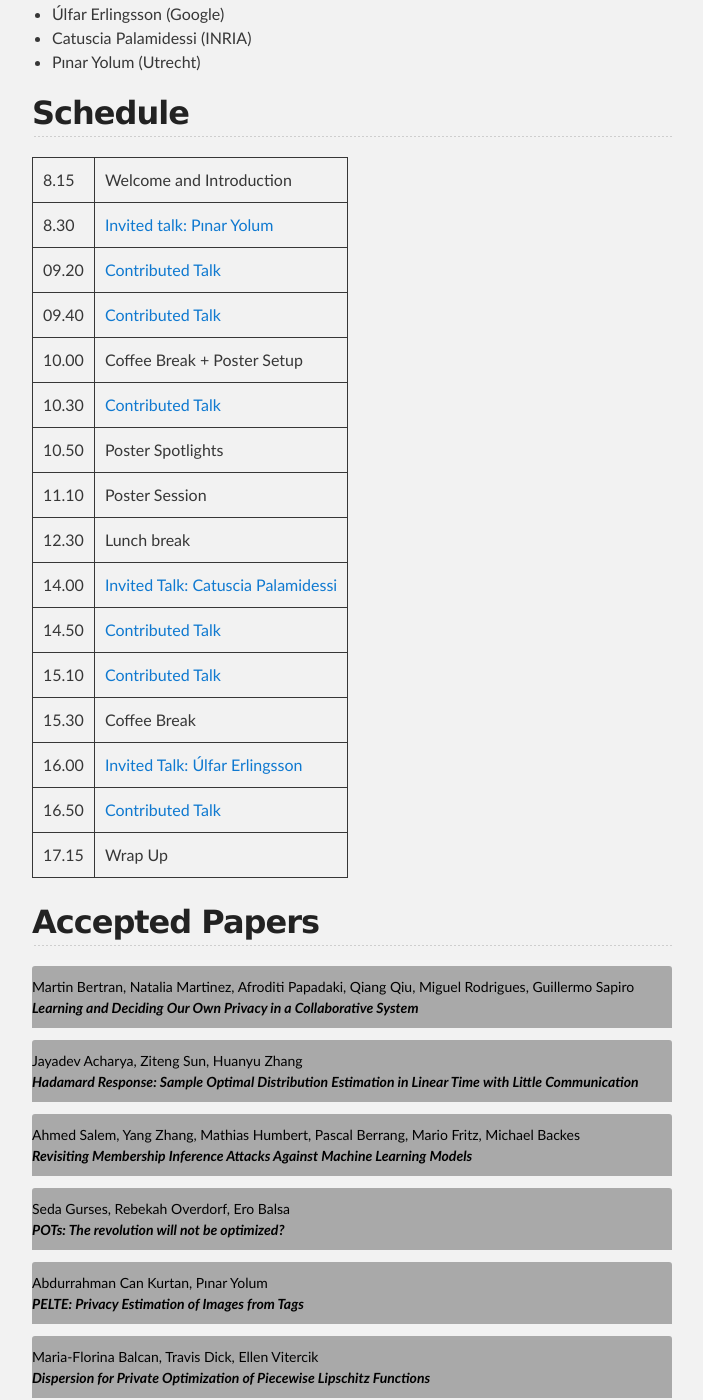
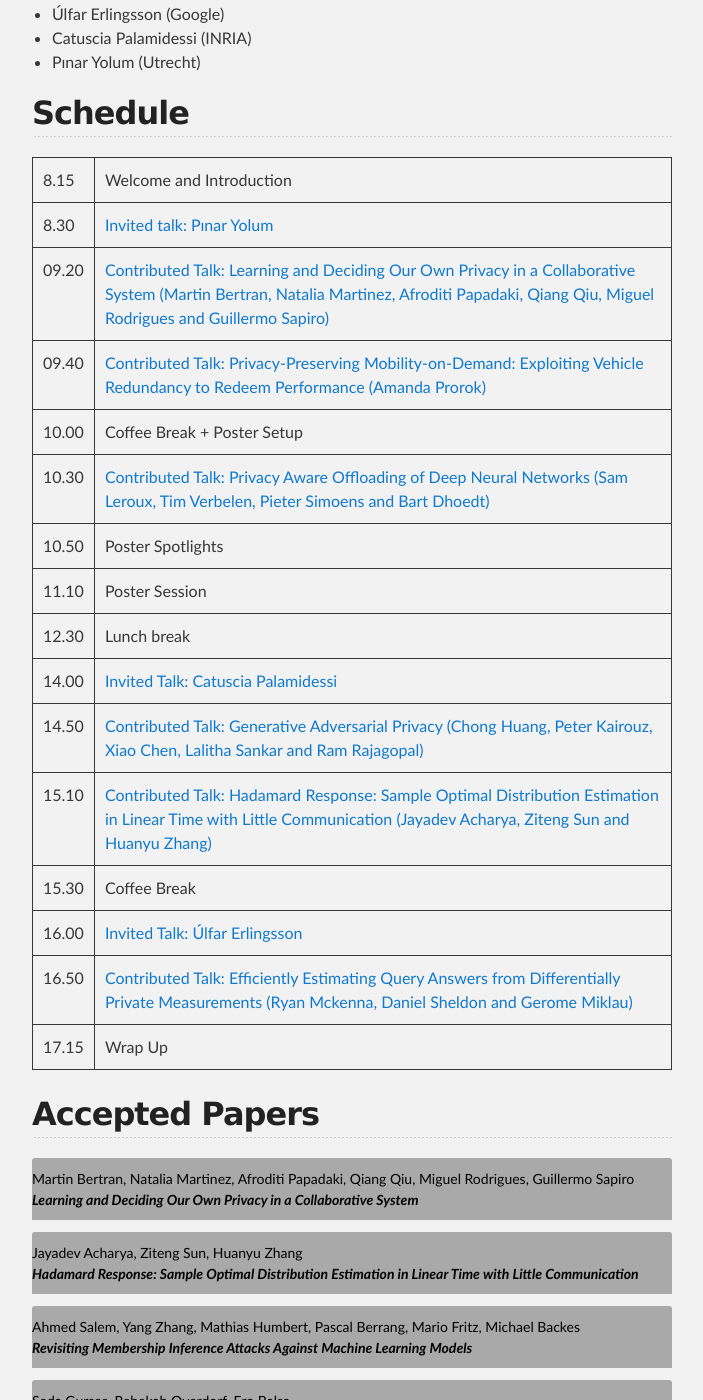
Before and after one commit to pimlai/PIMLAI18, a Jekyll site: the page built from index.md, in a window 1280 px wide and 1400 px high, scrolled down 960 px. Shown: the whole window, without its empty margins (288-991 px from the left). Built offline with Jekyll 4.4.1, drawn with Linux system fonts in a browser that asks for light colours; our own code applies the rules of GitHub Pages for plain Markdown files.

Commit message:
Added schedule for contributed talks

```diff
--- a/index.md
+++ b/index.md
@@ -50,11 +50,11 @@
 </tr>
 <tr>
 <td>09.20</td>
-<td><a href="#tabs2" data-toggle="collapse">Contributed Talk</a></td>
+<td><a href="#tabs2" data-toggle="collapse">Contributed Talk: Learning and Deciding Our Own Privacy in a Collaborative System (Martin Bertran, Natalia Martinez, Afroditi Papadaki, Qiang Qiu, Miguel Rodrigues and Guillermo Sapiro)</a></td>
 </tr>
 <tr>
 <td>09.40</td>
-<td><a href="#tabs3" data-toggle="collapse">Contributed Talk</a></td>
+<td><a href="#tabs3" data-toggle="collapse">Contributed Talk: Privacy-Preserving Mobility-on-Demand: Exploiting Vehicle Redundancy to Redeem Performance (Amanda Prorok)</a></td>
 </tr>
 <tr>
 <td>10.00</td>
@@ -62,7 +62,7 @@
 </tr>
 <tr>
 <td>10.30</td>
-<td><a href="#tabs4" data-toggle="collapse">Contributed Talk</a></td>
+<td><a href="#tabs4" data-toggle="collapse">Contributed Talk: Privacy Aware Offloading of Deep Neural Networks (Sam Leroux, Tim Verbelen, Pieter Simoens and Bart Dhoedt)</a></td>
 </tr>
 <tr>
 <td>10.50</td>
@@ -82,11 +82,11 @@
 </tr>
 <tr>
 <td>14.50</td>
-<td><a href="#tabs6" data-toggle="collapse">Contributed Talk</a></td>
+<td><a href="#tabs6" data-toggle="collapse">Contributed Talk: Generative Adversarial Privacy (Chong Huang, Peter Kairouz, Xiao Chen, Lalitha Sankar and Ram Rajagopal)</a></td>
 </tr>
 <tr>
 <td>15.10</td>
-<td><a href="#tabs7" data-toggle="collapse">Contributed Talk</a></td>
+<td><a href="#tabs7" data-toggle="collapse">Contributed Talk: Hadamard Response: Sample Optimal Distribution Estimation in Linear Time with Little Communication (Jayadev Acharya, Ziteng Sun and Huanyu Zhang)</a></td>
 </tr>
 <tr>
 <td>15.30</td>
@@ -98,7 +98,7 @@
 </tr>
 <tr>
 <td>16.50</td>
-<td><a href="#tabs9" data-toggle="collapse">Contributed Talk</a></td>
+<td><a href="#tabs9" data-toggle="collapse">Contributed Talk: Efficiently Estimating Query Answers from Differentially Private Measurements (Ryan Mckenna, Daniel Sheldon and Gerome Miklau)</a></td>
 </tr>
 <tr>
 <td>17.15</td>
```
